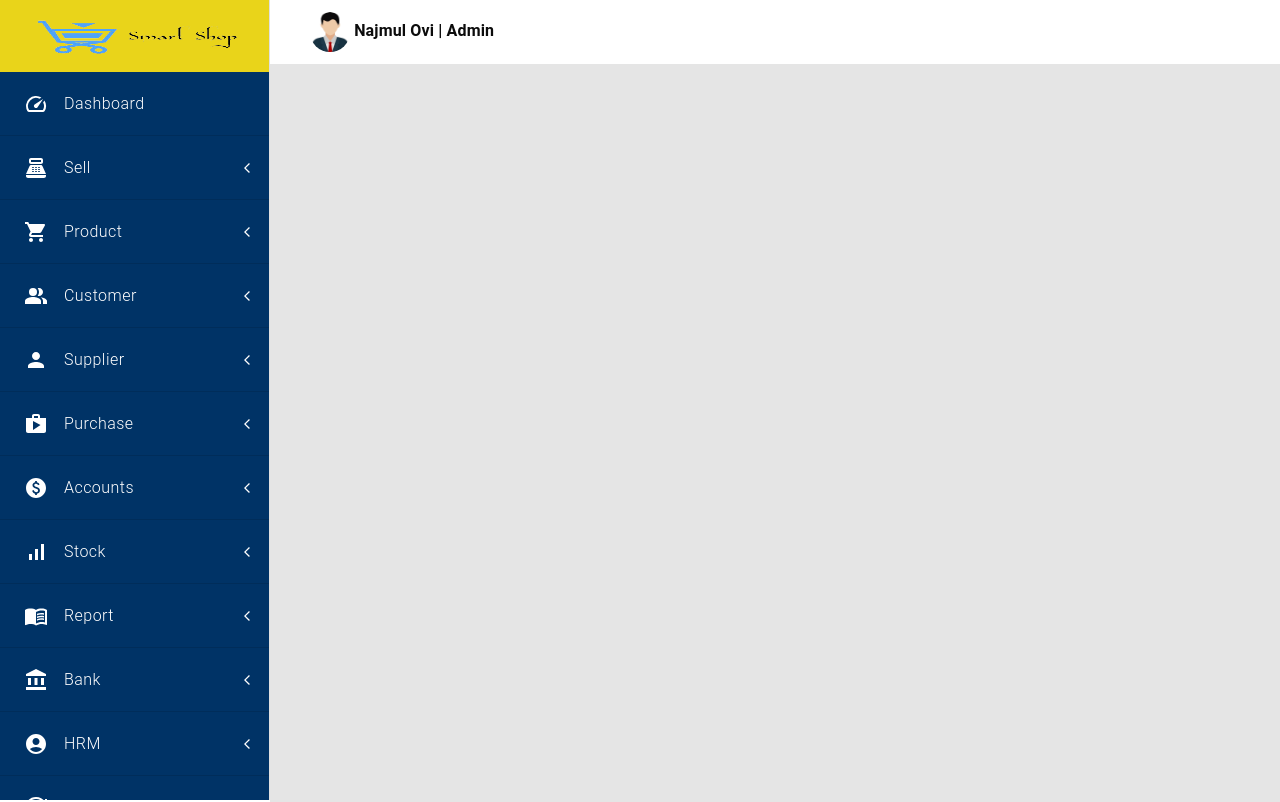
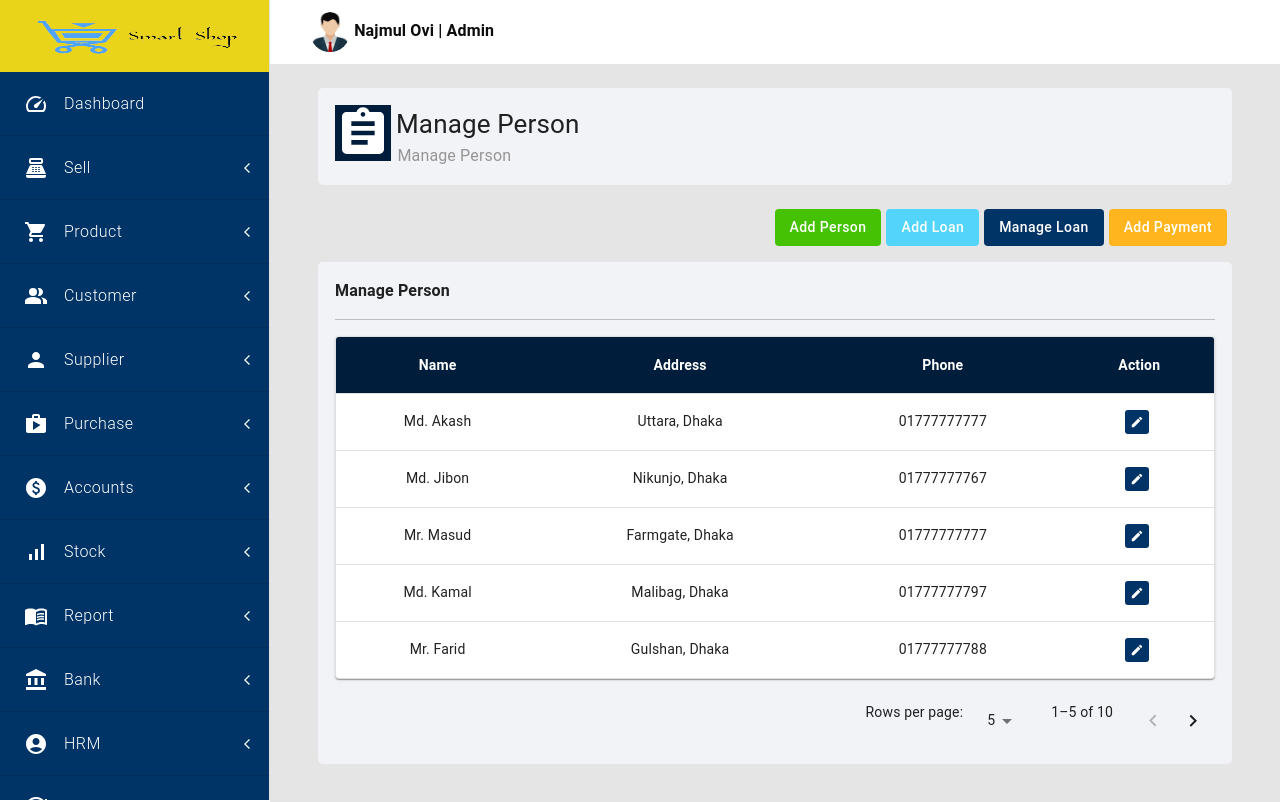
Before and after one commit to imRHB/smart-shop-client, a React (Create React App) app: page /dashboard/manage-person in a window 1280 px wide. Shown: the top 802 px of the page. Built offline with nearby package versions, Linux system fonts and the light colour scheme; no server answers.

Commit message:
Route set for Manage Person Component page by najmul

```diff
--- a/src/pages/Dashboard/NestedRoutes/NestedRoutes.js
+++ b/src/pages/Dashboard/NestedRoutes/NestedRoutes.js
@@ -17,6 +17,7 @@ import ManageSupplier from "../ManageSupplier/ManageSupplier";
 import AddOfficePerson from "../OfficeLoan/AddOfficePerson/AddOfficePerson";
 import ManageOfficeLoan from "../OfficeLoan/ManageOfficeLoan/ManageOfficeLoan";
 import AddPerson from "../PersonalLoan/AddPerson/AddPerson";
+import ManagePerson from "../PersonalLoan/ManagePerson/ManagePerson";
 import ProductStock from "../ProductStock/ProductStock";
 import ProductSalesReport from "../Report/ProductSalesReport/ProductSalesReport";
 import ProfitReportInvoice from "../Report/ProfitReportInvoice/ProfitReportInvoice";
@@ -103,6 +104,7 @@ const NestedRoutes = () => {
 
         {/*============ Personal Loan Department All Routes Start ==============*/}
         <Route path="add-person" element={<AddPerson />}></Route>
+        <Route path="manage-person" element={<ManagePerson />}></Route>
         {/*============ Personal Loan Department All Routes End ==============*/}
 
         {/*===================TEST YOUR COMPONENT HERE=====================*/}
```
Also changed, not shown: src/pages/Dashboard/PersonalLoan/ManagePerson/ManagePerson.js (+7 -5 lines).
